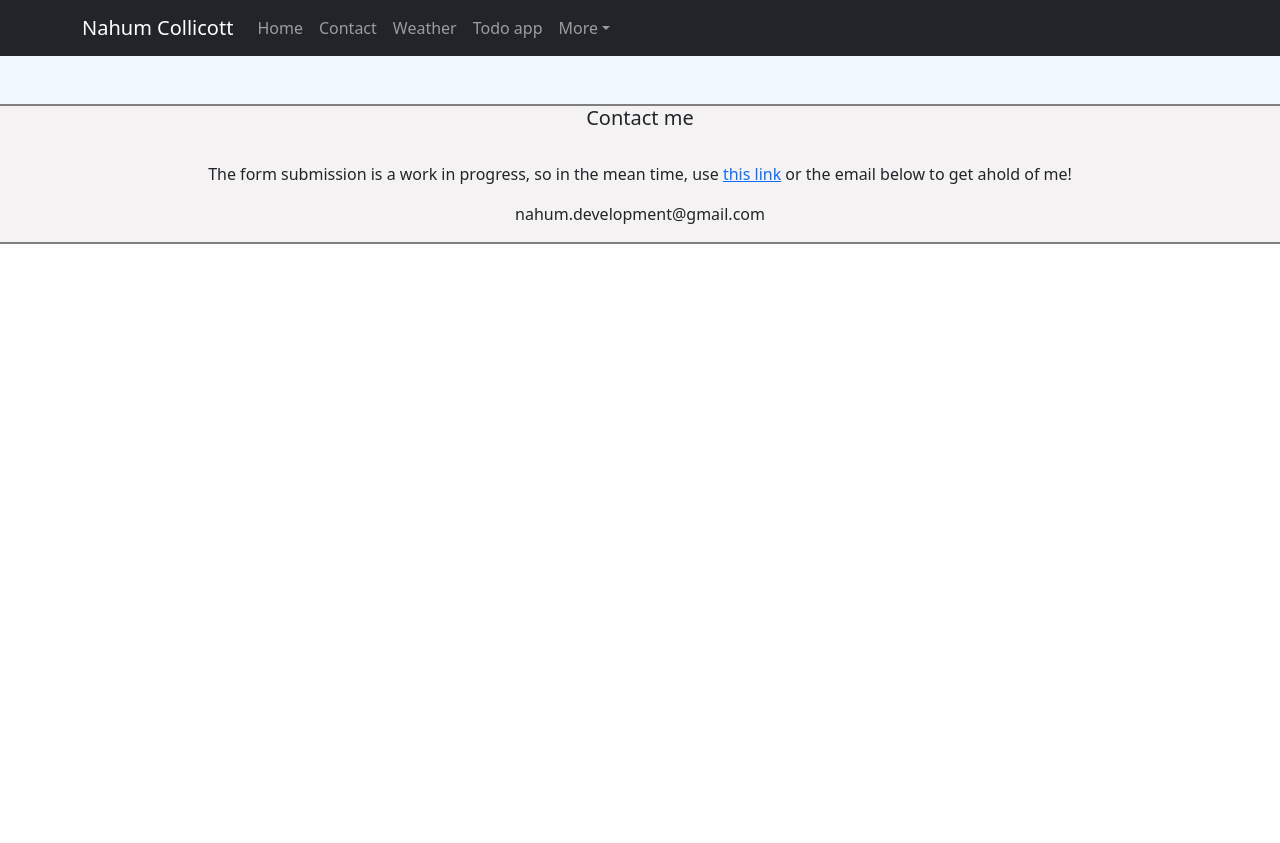
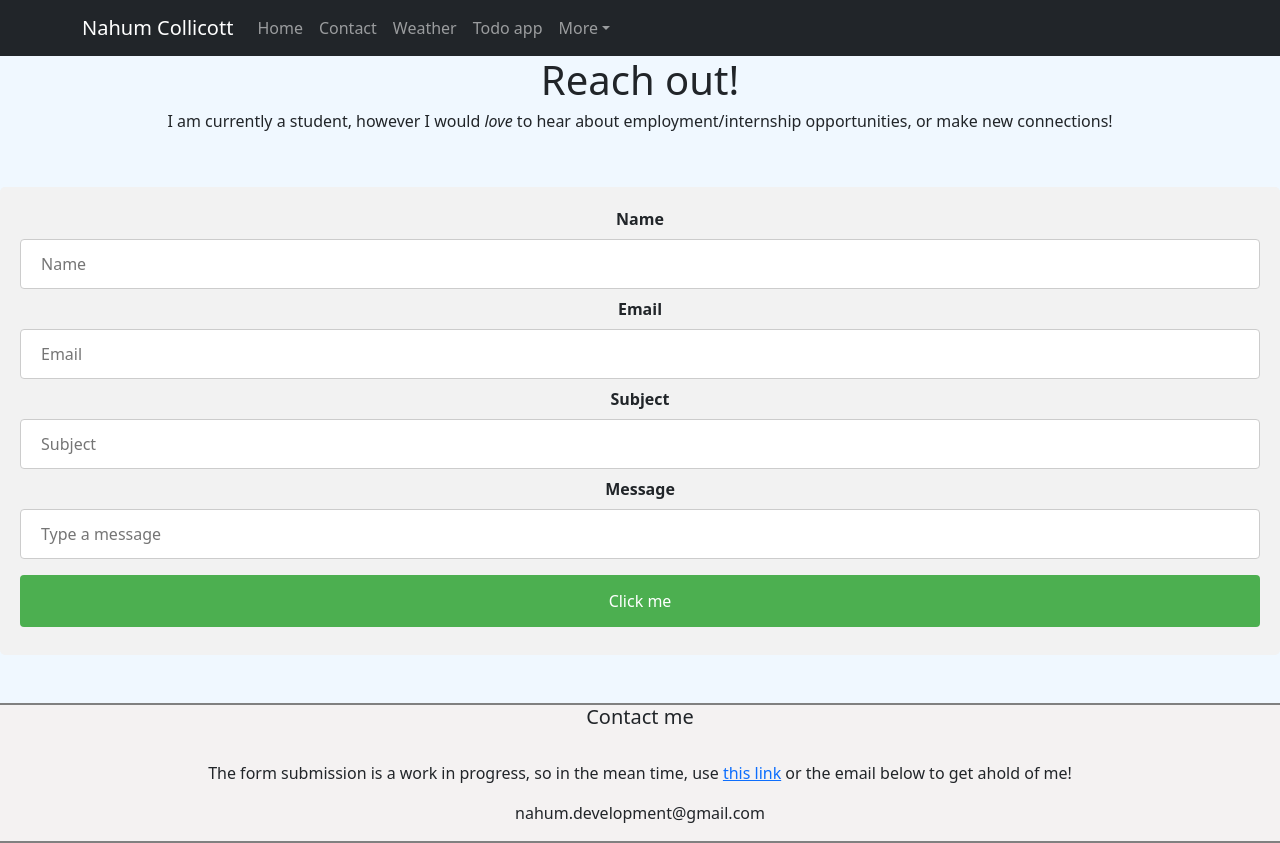
Before and after one commit to nahummc/react-dev-site, a React (Create React App) app: page /email in a window 1280 px wide. Before the commit the page ends 800 px from the top, so only its background shows below. Built offline with nearby package versions, Linux system fonts and the light colour scheme; no server answers.

Commit message:
created a new component/email form that actually sends an email. Won't work without API keys, but i will fix that with hosting. Also I need to port this new component to the current ContactForm component

```diff
--- a/package.json
+++ b/package.json
@@ -3,6 +3,7 @@
   "version": "0.1.0",
   "private": true,
   "dependencies": {
+    "@emailjs/browser": "^3.10.0",
     "@fortawesome/fontawesome-svg-core": "^6.2.1",
     "@fortawesome/free-regular-svg-icons": "^6.2.1",
     "@fortawesome/free-solid-svg-icons": "^6.2.1",
@@ -14,6 +15,7 @@
     "bootstrap": "^5.2.3",
     "bootstrap-icons": "^1.10.2",
     "dotenv": "^16.0.3",
+    "email-js": "^2.0.2",
     "firebase": "^9.15.0",
     "formik": "^2.2.9",
     "jshint": "^2.13.6",
--- a/public/index.html
+++ b/public/index.html
@@ -39,5 +39,14 @@
       To begin the development, run `npm start` or `yarn start`.
       To create a production bundle, use `npm run build` or `yarn build`.
     -->
+
+    <script type="text/javascript"
+        src="https://cdn.jsdelivr.net/npm/@emailjs/browser@3/dist/email.min.js">
+    </script>
+    <script type="text/javascript">
+      (function(){
+          emailjs.init("YOUR_PUBLIC_KEY");
+      })();
+    </script>
   </body>
 </html>
--- a/src/App.js
+++ b/src/App.js
@@ -8,6 +8,7 @@ import ContactForm from './components/ContactForm.js';
 import { BrowserRouter as Router, Route, Routes } from 'react-router-dom'
 import Footer from './components/Footer.js'
 import Todo from './components/Todo.js';
+import NewContact from './components/NewContact.js';
 // import Chat from './components/Chat.js';
 
 
@@ -25,6 +26,7 @@ function App() {
         <Route path='/weather' element={<Weather />}></Route>
         <Route path='/contact' element={<ContactForm />}></Route>
         <Route path='/todo' element={<Todo />}></Route>
+        <Route path='/email' element={<NewContact />}></Route>
         {/* <Route path='/chat' element={<Chat />}></Route> */}
       </Routes>
       </Router>
--- a/src/components/ContactForm.js
+++ b/src/components/ContactForm.js
@@ -5,6 +5,7 @@ import './ContactForm.css';
 function ContactForm() {
 
     //make a submit function?
+    // checkout NewContact component, port here?
 
 
 
--- /dev/null
+++ b/src/components/NewContact.css
@@ -0,0 +1,45 @@
+input[type=text], select {
+    width: 100%;
+    padding: 12px 20px;
+    margin: 8px 0;
+    display: inline-block;
+    border: 1px solid #ccc;
+    border-radius: 4px;
+    box-sizing: border-box;
+  }
+
+  input[type=submit] {
+    width: 100%;
+    background-color: #4CAF50;
+    color: white;
+    padding: 14px 20px;
+    margin: 8px 0;
+    border: none;
+    border-radius: 4px;
+    cursor: pointer;
+  }
+
+  input[type=submit]:hover {
+    background-color: #45a049;
+  }
+
+.form-wrapper {
+    border-radius: 5px;
+    background-color: #f2f2f2;
+    padding: 20px;
+  }
+
+.submit-btn {
+    width: 100%;
+    background-color: #4CAF50;
+    color: white;
+    padding: 14px 20px;
+    margin: 8px 0;
+    border: none;
+    border-radius: 4px;
+    cursor: pointer;
+  }
+
+  .submit-btn:hover {
+    background-color: #45a049;
+  }
--- /dev/null
+++ b/src/components/NewContact.js
@@ -0,0 +1,90 @@
+import React from 'react'
+import emailjs from '@emailjs/browser';
+import './NewContact.css';
+
+
+function NewContact() {
+
+    function sendEmail(e) {
+
+        // remov this into .env later or before commit, also how to do this on host platform?
+        const serviceID = process.env.REACT_APP_EMAILJS_SERVICE_ID;
+        const templateID = process.env.REACT_APP_EMAIL_JS_TEMPLATE_ID;
+        const publicKey = process.env.REACT_APP_EMAIL_JS_PUBLIC_KEY;
+
+        // access user info
+        let name = document.getElementById('name').value;
+        let email = document.getElementById('email').value;
+        let msg = document.getElementById('message').value;
+
+        name = name + ' reply to ' + email
+        console.log(name)
+        console.log(email)
+
+        var contactParams ={
+            from_name: name,
+            from_email: email,
+            message: msg,
+        };
+
+        // check that all forms aren't null
+        if (name === '' || email === '' || msg === '') {
+            // console.log('form is empty');
+            alert("please fill out all fields in the form")
+
+            // else if containing email regex?
+        } else {
+            emailjs.send(serviceID, templateID, contactParams, publicKey);
+        }
+
+
+
+        // send email
+
+
+
+        e.preventDefault();
+        clearForm();
+    }
+
+    function clearForm() {
+
+        let form = document.getElementById('myForm')
+        form.reset();
+    }
+
+
+
+
+
+  return (
+    <>
+    <h1>Reach out!</h1>
+        <h6>I am currently a student, however I would <i>love</i> to hear about employment/internship opportunities, or make new connections!</h6><br /><br />
+    <div className='form-wrapper'>
+
+
+    <form id='myForm'>
+    <label>Name</label>
+    <input type="text" id="name" name="name" placeholder="Name"/>
+
+
+    <label>Email</label>
+    <input type="text" id="email" name="email" placeholder="Email"/>
+
+    <label>Subject</label>
+    <input type="text" id="subject" name="subject" placeholder="Subject"/>
+
+    <label>Message</label>
+    <input type="text" id="message" name="message" placeholder="Type a message"/>
+
+<br/>
+    <button className='submit-btn' onClick={sendEmail}>Click me</button>
+
+    </form>
+    </div>
+    </>
+  )
+}
+
+export default NewContact
--- a/src/components/Weather.js
+++ b/src/components/Weather.js
@@ -6,7 +6,7 @@ import Button from 'react-bootstrap/Button';
 // https://home.openweathermap.org/users/sign_in and use an API key in the following variable
 
 // also allow the browswer to get your location data
-const API_key = process.env.REACT_APP_MY_ENV_VARIABLE;
+const API_key = process.env.REACT_APP_OPEN_WEATHER_API_KEY;
 
 function Weather() {
   const [lat, setLat] = useState([]);
```
Also changed, not shown: src/scripts/Email.js (added, +25 -0 lines), 1 other file (tests, documents, lock files or other folders).
